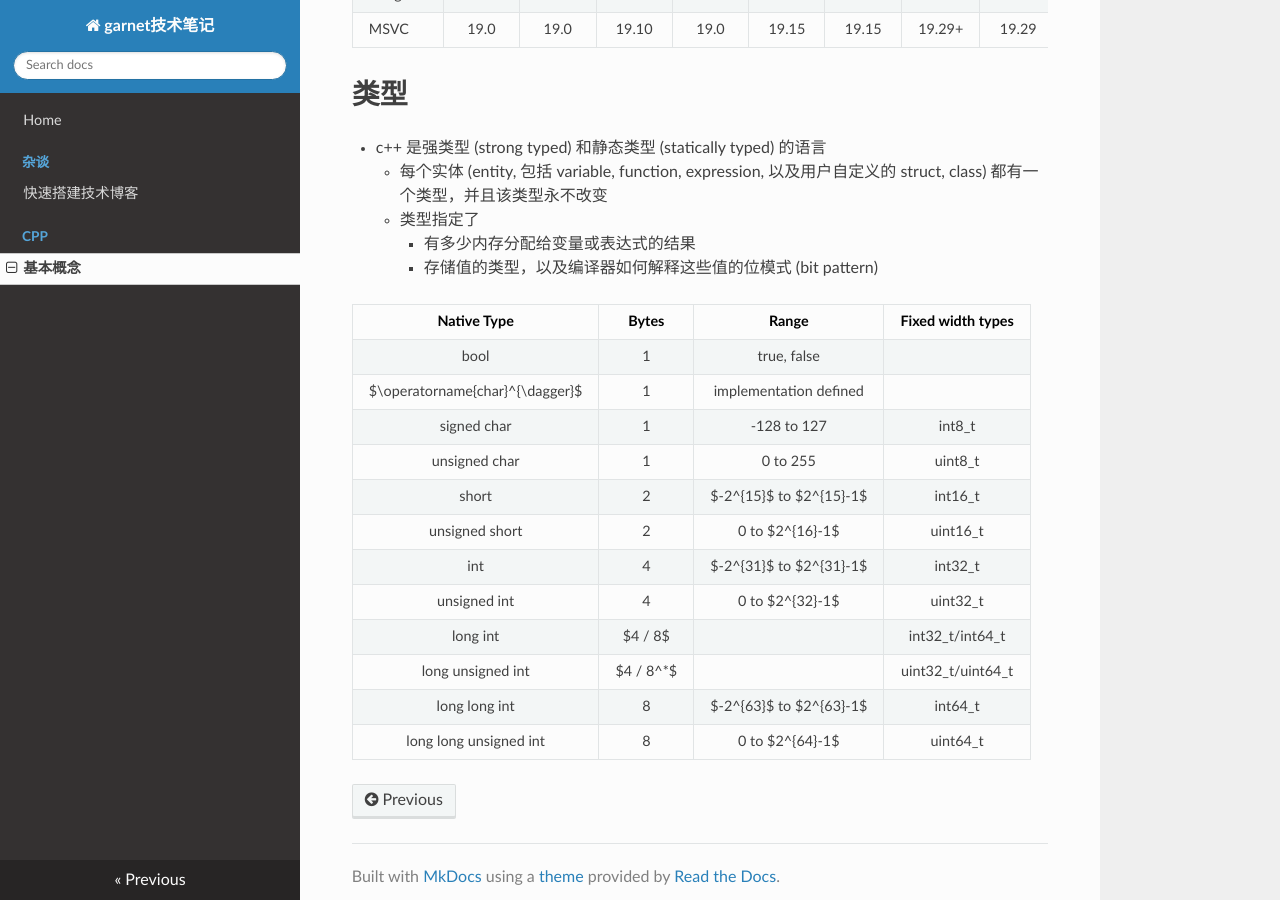
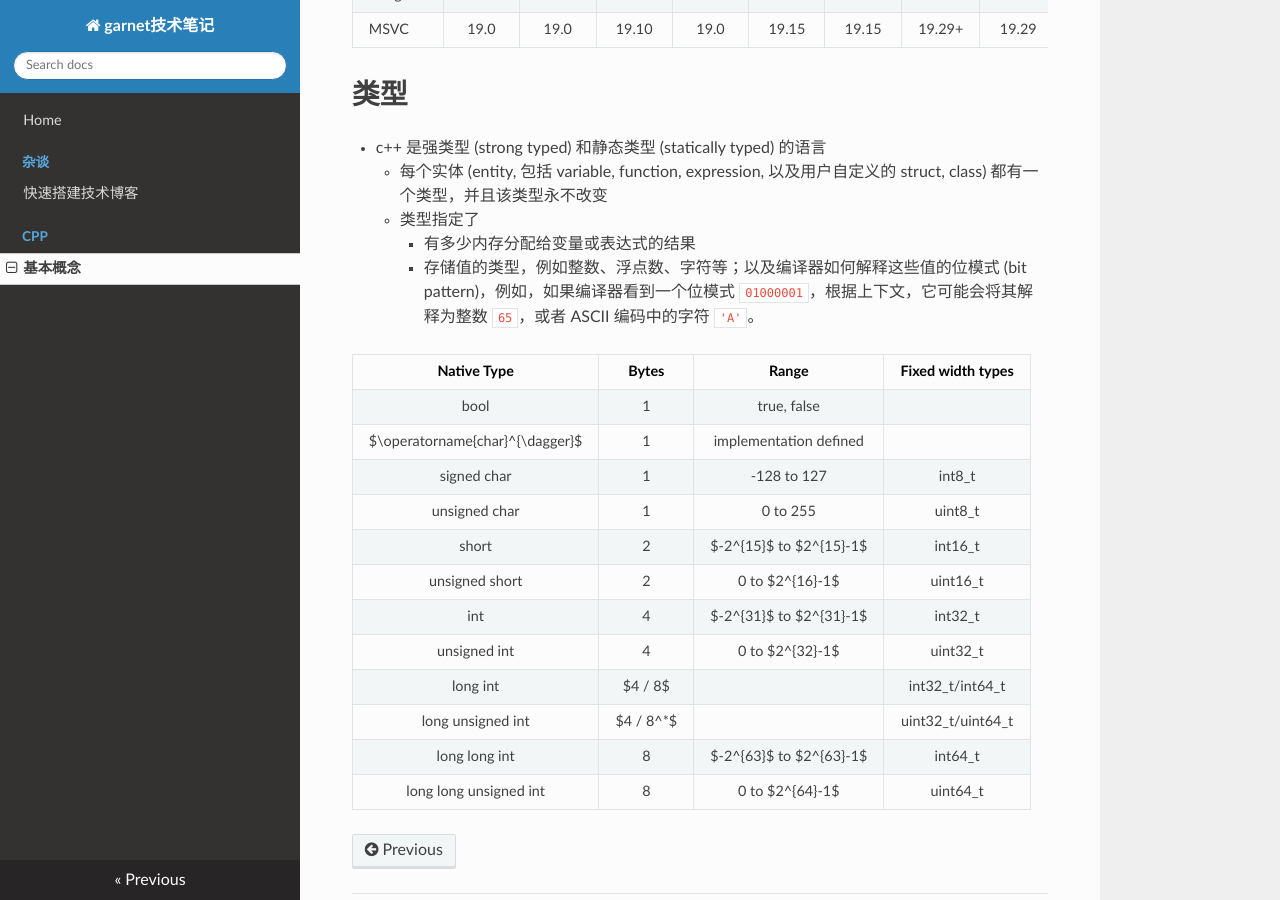
Before and after one commit to ymma98/technotes, an MkDocs documentation site: the page built from docs/cpp/基本概念.md, in a window 1280 px wide and 900 px high, scrolled down 494 px. Built offline with MkDocs 1.6.1, drawn with Linux system fonts in a browser that asks for light colours; nearby versions of some CDN libraries.

Commit message:
docs/cpp/基本概念.md updated from https://stackedit.cn/

```diff
--- a/docs/cpp/基本概念.md
+++ b/docs/cpp/基本概念.md
@@ -25,7 +25,7 @@ g++ -std=c++26 <program.cpp> -o program
 	* 每个实体 (entity, 包括 variable, function, expression, 以及用户自定义的 struct, class) 都有一个类型，并且该类型永不改变
 	* 类型指定了
 		* 有多少内存分配给变量或表达式的结果
-		* 存储值的类型，以及编译器如何解释这些值的位模式 (bit pattern)
+		* 存储值的类型，例如整数、浮点数、字符等；以及编译器如何解释这些值的位模式 (bit pattern)，例如，如果编译器看到一个位模式 `01000001`，根据上下文，它可能会将其解释为整数 `65`，或者 ASCII 编码中的字符 `'A'`。
 
 | Native Type | Bytes | Range | Fixed width types <br> <cstdint> |
 | :---: | :---: | :---: | :---: |
```
Also changed, not shown: other parts of docs/cpp/基本概念.md (+1 -1 lines).
